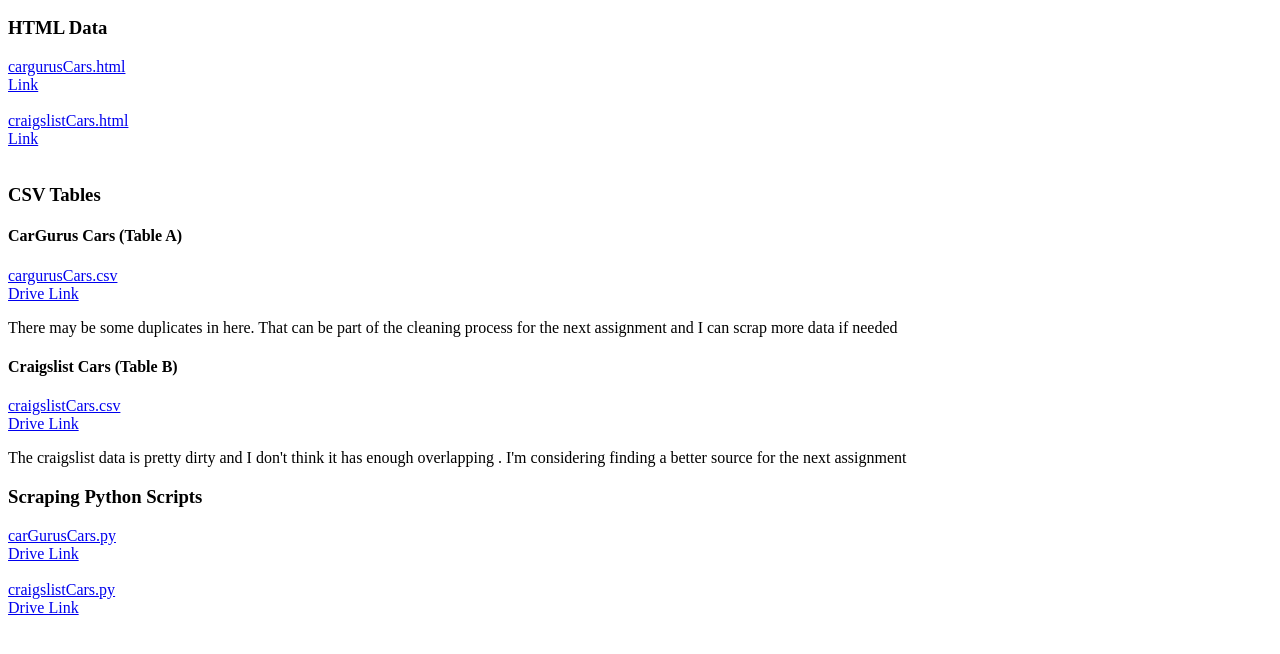
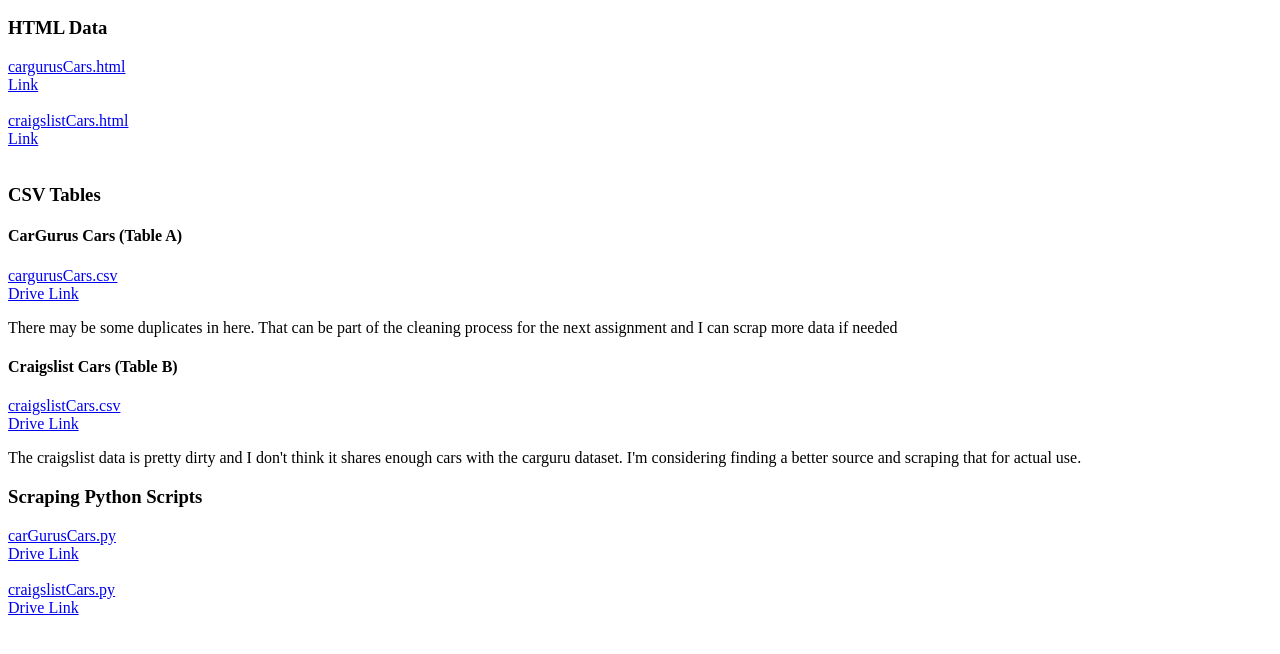
Before and after one commit to samewert/CS767, a plain HTML site: page Assignment 1/Assignment1.html in a window 1280 px wide. Shown: the part 110-764 px from the top of the page. Drawn offline with Linux system fonts and the light colour scheme.

```diff
--- a/Assignment 1/Assignment1.html
+++ b/Assignment 1/Assignment1.html
@@ -26,7 +26,7 @@
 <a href='Deliverables/craigslistCars.csv'>craigslistCars.csv</a>
   <br>
 <a href = 'https://drive.google.com/file/d/1X19PVh8RW9h5SWH0vrG0PuJgGOLJzYeK/view?usp=sharing'>Drive Link</a>
-<p>The craigslist data is pretty dirty and I don't think it has enough overlapping . I'm considering finding a better source for the next assignment</p>
+<p>The craigslist data is pretty dirty and I don't think it shares enough cars with the carguru dataset. I'm considering finding a better source and scraping that for actual use.</p>
 
 
 <h3>Scraping Python Scripts</h3>
```
